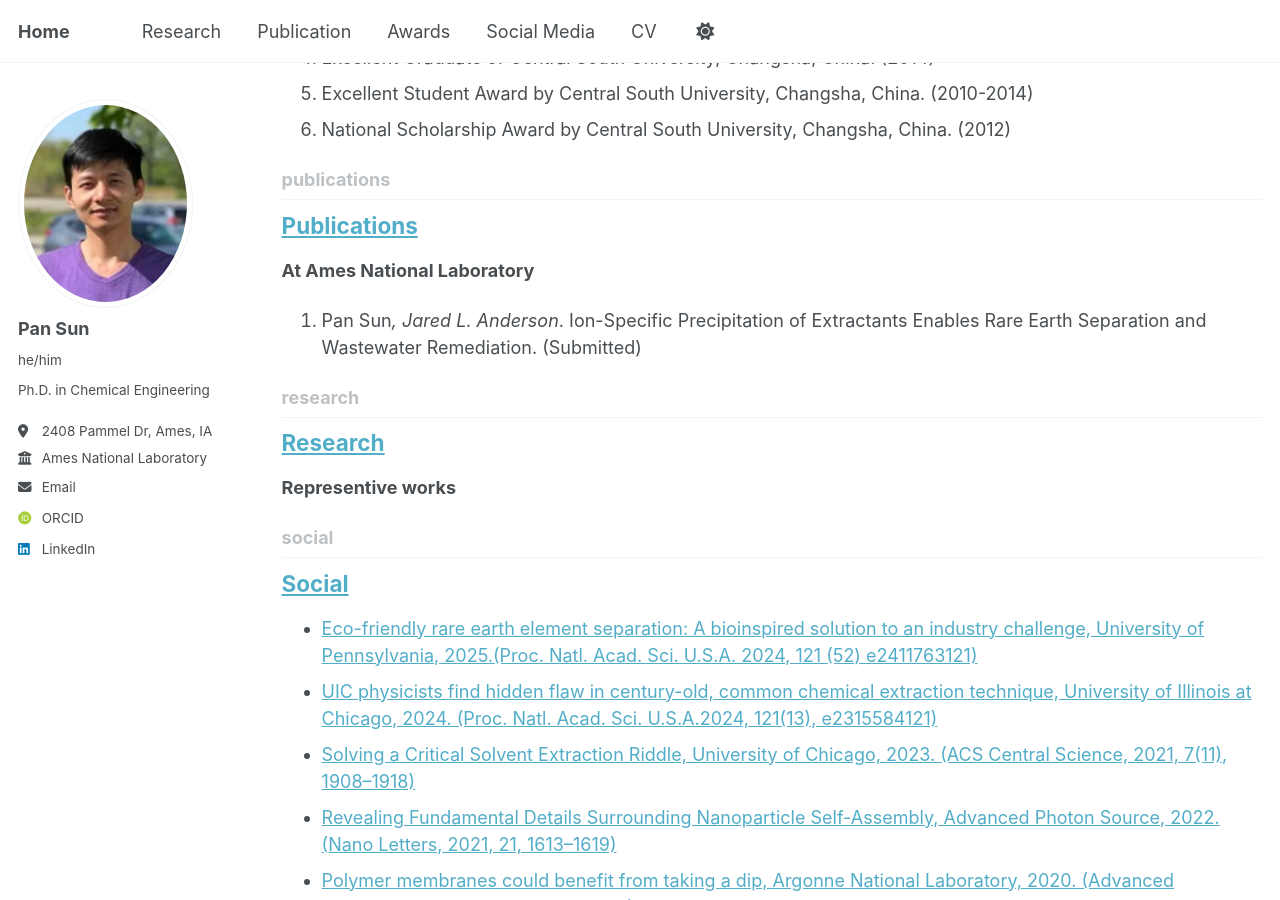
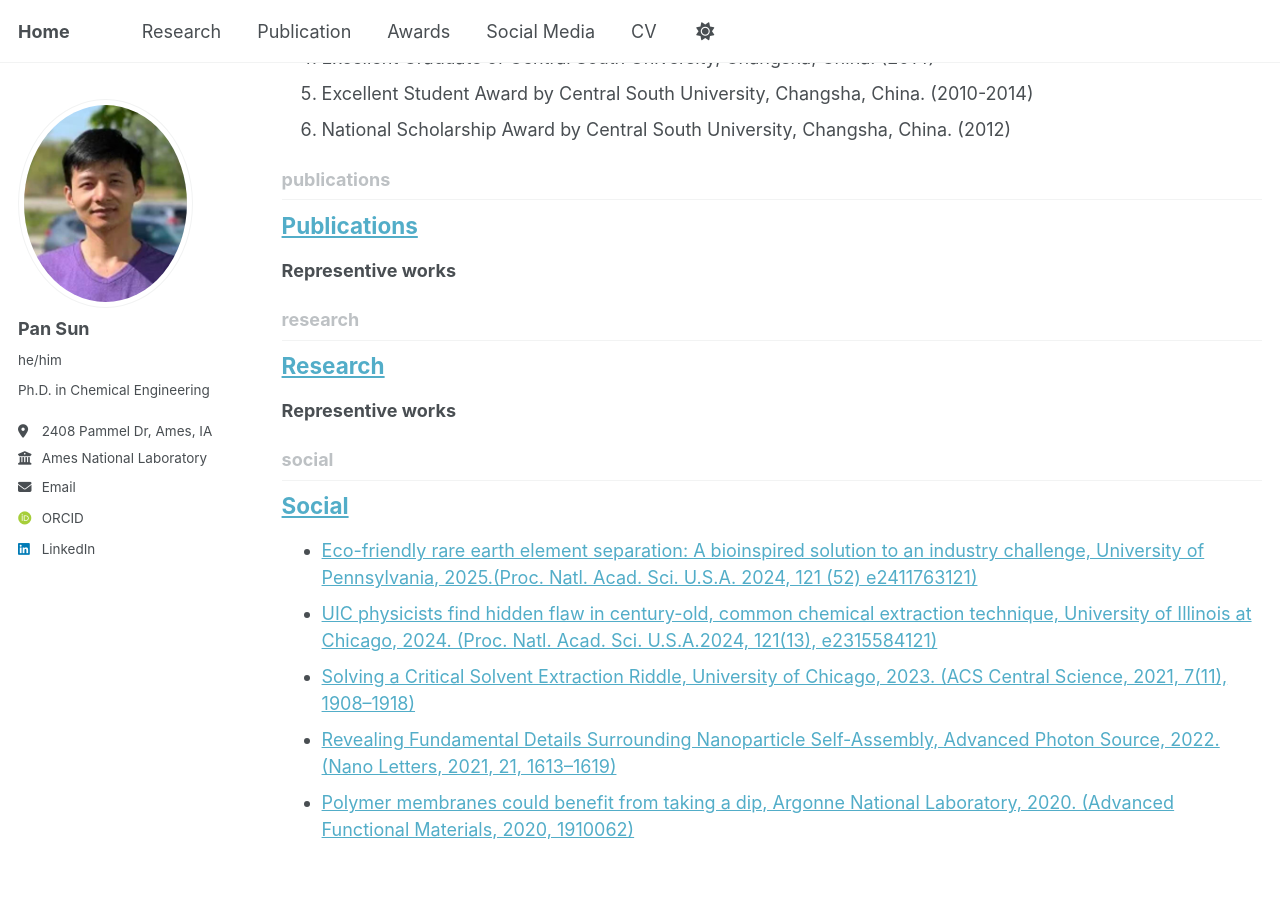
Before and after one commit to qxc2/pans, a Jekyll site: the page built from _pages/collection-archive.html, in a window 1280 px wide and 900 px high, scrolled down 304 px. Built offline with Jekyll 4.4.1, drawn with Linux system fonts in a browser that asks for light colours; some web fonts are replaced; a script that is not in the unit is left out; part of the change alters nothing that is shown.

Commit message:
Revise and reorganize publications in markdown
Updated the publications list with new sections and entries, reorganizing the content for clarity and categorization.

```diff
--- a/_publications/publications.md
+++ b/_publications/publications.md
@@ -3,51 +3,37 @@ collection: publications
 permalink: /publications/
 ---
 
-**At Ames National Laboratory**
-36. Pan Sun*, Jared L. Anderson*. Ion-Specific Precipitation of Extractants Enables Rare Earth Separation and Wastewater Remediation. (Submitted)
+**Representive works**
 
-**At Oak Ridge National Laboratory**
-35. Pan Sun*, Uvinduni Premadasa, Benjamin Doughty*. Elucidating the Interfacial Barriers in Lanthanide Back-Extraction: From Water to Oil and Back Again. J. Phys. Chem. Lett. 2025, accept.
-34. Pan Sun*, Robert L. Sacci, Uvinduni I. Premadasa, Jan–Michael Y. Carrillo*, Santanu Roy*, Benjamin Doughty*. Metastable Clusters and Competitive Solvation Tune Ion Pairing at Liquid Interfaces. J. Am. Chem. Soc. 2025, accept.
-33. Pan Sun, Nabarupa Bhattacharjee, Jeffrey D. Einkauf*, and Benjamin Doughty*. Bulk anion recognition kinetically holds back interfacial adsorption. J. Phys. Chem. Lett. 2025, 16, 2128-2135.
+**I. Critical Minerals Recovery, Separation, and Circularity**
+1. Pan Sun*, Dapeng Jing, Daniel B. Durham, Bikash Sapkota, Yanna Chen, Jared L. Anderson*. Ion-specific precipitation of extractants enables rare earth separation and wastewater remediation from solvent extraction of critical elements. Environ. Sci. Technol. 2026, 60, 6239–6248.
+2. Pan Sun*, Erik A. Binter, Bikash Sapkota, M. Alex Brown, Artem V. Gelis, Mrinal K. Bera, Binhua Lin, Wei Bu*, Mark L. Schlossman*. X-ray-tunable rare earth ion adsorption to the air-water interface. ACS Appl. Mater. Interfaces 2024, 16, 49935–49943.
+3. Pan Sun, Kun Huang*, Huizhou Liu. Separation of adjacent rare earth elements enhanced by “external push-pull” extraction system: An example for the separation of Pr and Nd. Hydrometallurgy 2019, 189, 105136.
+4. Pan Sun, Kun Huang*, Weiyuan Song, Zhen Gao, Huizhou Liu. Separation of rare earths from the transition metals using a novel ionic liquid-based aqueous two phase system: Towards green and efficient recycling of rare earths from the NdFeB magnets. Ind. Eng. Chem. Res. 2018, 57, 16934–16943.
 
-**At the University of Illinois at Chicago**
-32. Luis E Ortuno Macias, Felipe Jiménez-Ángeles, Jason G Marmorstein, Yiming Wang, Stephen A Crane, Surabh KT, Pan Sun, Bikash Sapkota, Eshe Hummingbird, Woojin Jung, Baofu Qiao, Daeyeon Lee, Ivan J Dmochowski, Robert J Messinger, Mark L Schlossman, Cesar de la Fuente-Nunez, Ravi Radhakrishnan, E James Petersson, Monica Olvera de la Cruz, Wei Bu, Mrinal Bera, Binhua Lin, Raymond S Tu, Kathleen J Stebe, Charles Maldarelli. Lanthanide binding peptide surfactants at air–aqueous interfaces for interfacial separation of rare earth elements. Proc. Natl. Acad. Sci. U.S.A. 2024, 121, 52, e2411763121.
-31.	Pan Sun*, Erik A Binter, Bikash Sapkota, M Alex Brown, Artem V Gelis, Mrinal K Bera, Binhua Lin, Wei Bu*, Mark L Schlossman*. X-ray-tunable rare earth ion adsorption to the air-water interface. ACS Applied Materials & Interfaces 2024, 16, 37, 49935–49943.
-30.	Pan Sun*, Xiao-Min Lin, Mrinal K. Bera, Binhua Lin, Dongchen Ying, Tieyan Chang, Wei Bu*, Mark L. Schlossman*. Metastable precipitation and ion-extractant transport in liquid-liquid separations of trivalent elements. Proc. Natl. Acad. Sci. U.S.A. 2024, 121(13), e2315584121.
-29.	Xiaobin Yang, Pan Sun, Yajie Wen, Anil U Mane, Jeffrey W Elam, Jun Ma, Shaomin Liu, Seth B Darling*, Lu Shao*. Protein-activated atomic layer deposition for robust crude-oil-repellent hierarchical nano-armored membranes. Science Bulletin 2023, 69(2), 218–226.
-28.	Pan Sun, Erik A.	Binter, Trung Vo, Ilan Benjamin, Mrinal	K.	Bera, Binhua Lin, Wei Bu*, Mark L. Schlossman*. Relevance of surface adsorption and aqueous complexation for the separation of Co (II) and Ni (II). J. Phys. Chem. B 2023, 127(15), 3505–3515.
-27. Daliang Fang, Shaozhuan Huang, Tingting Xu, Pan Sun, Xue Liang Li, Yew Von Lim, Dong Yan, Yang Shang, Bing-Jian Su, Jenh-Yih Juang, Qi Ge, Hui Ying Yang.* Low-Coordinated Zn–N2 Sites as Bidirectional Atomic Catalysis for Room-Temperature Na–S Batteries. ACS Appl. Mater. Interfaces 2023, 15, 22, 26650–26659.
-26. Srikant Kumar Singh, Wei Bu, Pan Sun, Matthew F Paige*. Mixing in Langmuir Monolayers: Perfluorotetradecanoic Acid and a Gemini Surfactant without a Linker. Langmuir 2023, 39, 46, 16503–16512.
+**II. Molecular and Interfacial Mechanisms Governing Critical-Mineral Separations**
+1. Pan Sun*, Xiao-Min Lin, Mrinal K. Bera, Binhua Lin, Dongchen Ying, Tieyan Chang, Wei Bu*, Mark L. Schlossman*. Metastable precipitation and ion-extractant transport in liquid-liquid separations of trivalent elements. Proc. Natl. Acad. Sci. U.S.A. 2024, 121, e2315584121.
+2. Pan Sun, Erik A. Binter, Zhu Liang, M. Alex Brown, Artem V. Gelis, Ilan Benjamin, Mrinal K. Bera, Binhua Lin, Wei Bu*, Mark L. Schlossman*. Antagonistic Role of Aqueous Complexation in the Solvent Extraction and Separation of Rare Earth Ions. ACS Cent. Sci. 2021, 7, 1908–1918.
+3. Pan Sun*, Uvinduni I. Premadasa, David Walwark Jr., Wei Bu, Benjamin Doughty*. Lanthanide-Dependent Self-Assembly of Ion-Extractant Complexes at Liquid Interfaces: Inversion or Exclusion? J. Phys. Chem. B 2026, accepted.
+4. Pan Sun*, Robert L. Sacci, Uvinduni I. Premadasa, Jan-Michael Y. Carrillo*, Santanu Roy*, Benjamin Doughty*. Metastable clusters and competitive solvation tune ion pairing at liquid interfaces. J. Am. Chem. Soc. 2025, 147, 31228–31238.
+5. Pan Sun*, Uvinduni Premadasa, Benjamin Doughty*. Elucidating the interfacial barriers in lanthanide back-extraction: from water to oil and back again. J. Phys. Chem. Lett. 2025, 16, 9517–9522.
+6. Pan Sun, Nabarupa Bhattacharjee, Jeffrey D. Einkauf*, Benjamin Doughty*. Bulk anion recognition kinetically holds back interfacial adsorption. J. Phys. Chem. Lett. 2025, 16, 2128–2135.
 
-**At the University of Chicago**
-25. Shuo Zhang, Yongxin Li*, Chunlei Liu, Yanhui Zhang, Pan Sun*, Xiaopeng Lan*, Chunzhao Liu*. Supramolecular amino acid-based metallo-nanozyme through multicomponent coordination self-assembly for in-site tumor synergistic catalytic-chemotherapy. Chemical Engineering Journal 2022, 437, 1352312.
-24. Srikant Kumar Singh, Alfred Yeboah, Wei Bu, Pan Sun, and Matthew F. Paige*. Physicochemical Properties of Monolayers of a Gemini Surfactant with a Minimal-Length Spacer. Langmuir 2022, 38(51), 16004–16013.
-23. Daliang Fang, Pan Sun, Shaozhuan Huang, Yang Shang, Xueliang Li, Dong Yan, Yew Von Lim, Ching-Yuan Su, Bing-Jian Su, Jenh-Yih Juang, Huiying Yang*. An exfoliation–evaporation strategy to regulate N coordination number of Co single-atom catalysts for high-performance lithium–sulfur batteries. ACS Materials Letter 2022, 4(1), 1–10.
-22. Pan	Sun,	Erik A.	Binter,	Zhu	Liang,	M.	Alex	Brown,	Artem	V. Gelis, Ilan Benjamin,	Mrinal	K.	Bera,	Binhua	Lin,	Wei	 Bu*, Mark	L. Schlossman* Antagonistic Role of Aqueous Complexation in the Solvent Extraction and Separation of Rare Earth Ions. ACS Central Science 2021, 7(11), 1908–1918.
-21. Pan Sun#, Linsey M. Nowack#, Wei Bu, Mrinal K. Bera, Sean Griesemer, Morgan Reik, Joshua Portner, Stuart A. Rice*, Mark L. Schlossman* and Binhua Lin*. Free thiols regulate the interactions and self-assembly of thiol-passivated metal nanoparticles. Nano Letters 2021, 21, 1613–1619.
-20. Shigang Chen, Pan Sun, John Humphreys, Peimiao Zou, Mengfei Zhang, Georgina Jeerh, Boyao Sun, Shanwen Tao*. N,N-Dimethylacetamide-diluted nitrate electrolyte for aqueous Zn/LiMn2O4 hybrid ion batteries. ACS Appl. Mater. Interfaces 2021, 13(39), 46634–46643.
-19. Shigang Chen, Pan Sun, Boyao Sun, John Humphreys, Peimiao Zou, Kui Xie, Shanwen Tao*. Nitrate-based ‘oversaturated gel electrolyte’ for high-voltage and high-stability aqueous lithium batteries. Energy Storage Materials 2021, 37, 598–608.
-18. Shigang Chen, Pan Sun, Peimiao Zou, Mengfei Zhang, Georgina Jeerh, Shanwen Tao*. Acetate-based ‘oversaturated gel electrolyte’enabling highly stable aqueous Zn-MnO2 battery. Energy Storage Materials 2021, 42, 240–251.
-17. Xiaobin Yang, Pan Sun, Huiru Zhang, Zijing Xia, Ruben Z. Waldman, Anil U. Mane, Jeffrey W. Elam, Lu Shao*, and Seth B. Darling*. Polyphenol-Sensitized Atomic Layer Deposition for Membrane Interface Hydrophilization. Advanced Functional Materials 2020, 1910062.
+**III. Sustainable Membranes and Interface-Engineered Materials**
+1. Yangxue Li, Pan Sun, Jing Guo, Chuang Lei, Edward N. Nxumalo, Bhekie B. Mamba, Xiaobin Yang, Xu Jiang, Lu Shao*. Ultrarobust biomimetic mineralized membranes via heterophase interface engineering. Matter 2025, 8, 102422.
+2. Xiaobin Yang, Pan Sun, Yajie Wen, Anil U. Mane, Jeffrey W. Elam, Jun Ma, Shaomin Liu, Seth B. Darling*, Lu Shao*. Protein-activated atomic layer deposition for robust crude-oil-repellent hierarchical nano-armored membranes. Science Bulletin 2023, 69, 218–226.
+3. Xiaobin Yang, Pan Sun, Huiru Zhang, Zijing Xia, Ruben Z. Waldman, Anil U. Mane, Jeffrey W. Elam, Lu Shao*, Seth B. Darling*. Polyphenol-Sensitized Atomic Layer Deposition for Membrane Interface Hydrophilization. Adv. Funct. Mater. 2020, 1910062.
 
-**At the University of Chinese Academy of Sciences**
-16. Yongxin Li, Pan Sun, Luyang Zhao, Xuehai Yan, Dennis Kee-Pui Ng, Pui-Chi Lo*. Fe3+‐Driven Assembly of Catalase‐Like Supramolecular Photosensitizing Nanozymes for Combating Hypoxic Tumor. Angew. Chem. Int. Ed 2020, 132 (51), 23428–23438.
-15. Xiaoqin Wang, Kun Huang, Wenjuan Cao, Pan Sun, Na Sui, Weiyuan Song, Huizhou Liu.
-Enhanced separation of praseodymium and neodymium by kinetic “push and pull” system of [A336][NO3]-DTPA in a column extractor. Journal of Rare Earths, 2020, 38, 203−212.
-14. Xiaoqin Wang, Kun Huang, Wenjuan Cao, Pan Sun, Weiyuan Song, Huizhou Liu. Kinetics and the difference for extraction of praseodymium and neodymium from nitrate aqueous solution by [A336][NO3] using the single drop technique. Chinese Journal of Chemical Engineering, 2020, 28, 1326−1333.
-13. Pan Sun, Kun Huang*, Xinping Wang, Jiemiao Yu, Wenhui Tu, Olivier Diat, Huizhou Liu. Confined complexation reaction between a metal ion and a lipophilic surfactant at water/air interface: A new understanding based on surface experiments and molecular dynamic simulations. Langmuir 2019, 35, 4548−4556.
-12. Pan Sun, Kun Huang*, Huizhou Liu. The nature of salt effect in enhancing the extraction of rare earths by non-functional ionic liquids: Synergism of salt anion complexation and Hofmeister bias. Journal of Colloid and Interface Science 2019, 539, 214–222.
-11. Pan Sun, Kun Huang*, Huizhou Liu. In situ study of the competitive adsorption of ions at an organic-aqueous two-phase interface: the essential role of the Hofmeister effect. Soft Matter 2019,15, 4346−4350.
-10. Pan Sun, Kun Huang*, Huizhou Liu. Separation of adjacent rare earth elements enhanced by “external push-pull” extraction system: An example for the separation of Pr and Nd. Hydrometallurgy 2019, 189, 105136.
-9. Pan Sun, Kun Huang*, Huizhou Liu. Specific salt effect on the interaction between rare earth ions and TOPO molecules at organic-aqueous two phase interface: Experiments and molecular dynamics simulations. Langmuir 2018, 34, 11374−11383.
-8. Pan Sun, Kun Huang*, Huizhou Liu. Competitive adsorption of ions at the oil–water Interface: A possible mechanism underlying the separation selectivity for liquid–liquid solvent extraction. Langmuir 2018, 34, 13155−13161.
-7. Pan Sun, Kun Huang*, Jieyuan Lin, Huizhou Liu. The role of hydrophobic interaction in driving the partitioning of metal ions in PEG-based aqueous two-phase system. Industrial & Engineering Chemistry Research 2018, 57, 11390−11398.
-6. Pan Sun, Kun Huang*, Weiyuan Song, Zhen Gao, Huizhou Liu. Separation of rare earths from the transition metals using a novel ionic liquid-based aqueous two phase system: Towards green and efficient recycling of rare earths from the NdFeB magnets. Industrial & Engineering Chemistry Research 2018, 57, 16934−16943.
-5. Pan Sun, Kun Huang*, Xiaoqin Wang, Na Sui, Jieyuan Lin, Wenjuan Cao, Huizhou Liu. Three-liquid-phase extraction and separation of V(V) and Cr(VI) from acidic leach solutions of high-chromium vanadium-titanium magnetite. Chinese Journal of Chemical Engineering 2018, 26, 1451−1457.
-4. Jieyuan Lin, Kun Huang, Pan Sun, Huizhou Liu. Phase separation dynamics in oil-polymer-salt-water three-liquid-phase system: Effect of phase-forming salt. Chemical Engineering Science, 2018, 176: 622−631.
-3. Pan Sun, Kun Huang*, Xiaoqin Wang, Weiyuan Song, Han Zheng, Huizhou Liu. Separation of V from alkaline solution containing Cr using acidified primary amine N1923 with the addition of trisodium citrate. Separation and Purification Technology 2017, 179, 504−512.
-2. Pan Sun, Kun Huang*, Huizhou Liu. Separation of V and Cr in alkaline aqueous solution using acidified primary amine N1923. Hydrometallurgy 2016, 165, 370−380.
+**IV. Functional Materials for Reliable Energy Storage and Electrochemical Technologies**
+1. Daliang Fang, Shaozhuan Huang, Tingting Xu, Pan Sun, Xueliang Li, Yew Von Lim, Dong Yan, Yang Shang, Bing-Jian Su, Jenh-Yih Juang, Qi Ge, Hui Ying Yang*. Low-Coordinated Zn–N2 Sites as Bidirectional Atomic Catalysis for Room-Temperature Na–S Batteries. ACS Appl. Mater. Interfaces 2023, 15, 26650–26659.
+2. Daliang Fang, Pan Sun, Shaozhuan Huang, Yang Shang, Xueliang Li, Dong Yan, Yew Von Lim, Ching-Yuan Su, Bing-Jian Su, Jenh-Yih Juang, Huiying Yang*. An exfoliation–evaporation strategy to regulate N coordination number of Co single-atom catalysts for high-performance lithium–sulfur batteries. ACS Mater. Lett. 2022, 4, 1–10.
+3. Shigang Chen, Pan Sun, John Humphreys, Peimiao Zou, Mengfei Zhang, Georgina Jeerh, Boyao Sun, Shanwen Tao*. N,N-Dimethylacetamide-diluted nitrate electrolyte for aqueous Zn/LiMn2O4 hybrid ion batteries. ACS Appl. Mater. Interfaces 2021, 13, 46634–46643.
+4. Shigang Chen, Pan Sun, Boyao Sun, John Humphreys, Peimiao Zou, Kui Xie, Shanwen Tao*. Nitrate-based ‘oversaturated gel electrolyte’ for high-voltage and high-stability aqueous lithium batteries. Energy Storage Mater. 2021, 37, 598–608.
+5. Shigang Chen, Pan Sun, Peimiao Zou, Mengfei Zhang, Georgina Jeerh, Shanwen Tao*. Acetate-based ‘oversaturated gel electrolyte’ enabling highly stable aqueous Zn-MnO2 battery. Energy Storage Mater. 2021, 42, 240–251.
 
-**At the Central South University**
-1. Guotao Zhou, Qinggang Li, Pan Sun, Wenjuan Guan, Guiqing Zhang, Zuoying Cao, Li Zeng. Removal of impurities from scandium chloride solution using 732-type resin. Journal of Rare Earth 2018, 36(3), 311-316.
+**V. Interfacial Self-Assembly and Functional Nanomaterials**
+1. Pan Sun#, Linsey M. Nowack#, Wei Bu, Mrinal K. Bera, Sean Griesemer, Morgan Reik, Joshua Portner, Stuart A. Rice*, Mark L. Schlossman*, Binhua Lin*. Free thiols regulate the interactions and self-assembly of thiol-passivated metal nanoparticles. Nano Lett. 2021, 21, 1613–1619.
+2. Shuo Zhang, Yongxin Li*, Chunlei Liu, Yanhui Zhang, Pan Sun*, Xiaopeng Lan*, Chunzhao Liu*. Supramolecular amino acid-based metallo-nanozyme through multicomponent coordination self-assembly for in-site tumor synergistic catalytic-chemotherapy. Chem. Eng. J. 2022, 437, 1352312.
+3. Yongxin Li, Pan Sun, Luyang Zhao, Xuehai Yan, Dennis Kee-Pui Ng, Pui-Chi Lo*. Fe3+-Driven Assembly of Catalase-Like Supramolecular Photosensitizing Nanozymes for Combating Hypoxic Tumor. Angew. Chem. Int. Ed. 2020, 132, 23428–23438.
+4. Srikant Kumar Singh, Wei Bu, Pan Sun, Matthew F. Paige*. Mixing in Langmuir Monolayers: Perfluorotetradecanoic Acid and a Gemini Surfactant without a Linker. Langmuir 2023, 39, 16503–16512.
+5. Srikant Kumar Singh, Alfred Yeboah, Wei Bu, Pan Sun, Matthew F. Paige*. Physicochemical Properties of Monolayers of a Gemini Surfactant with a Minimal-Length Spacer. Langmuir 2022, 38, 16004–16013.
```
